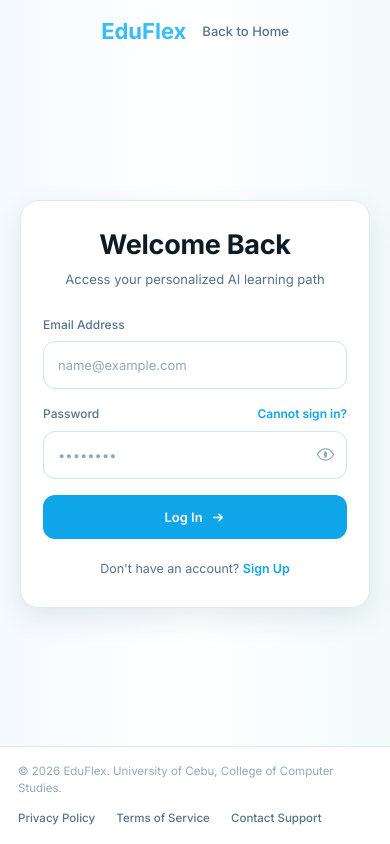
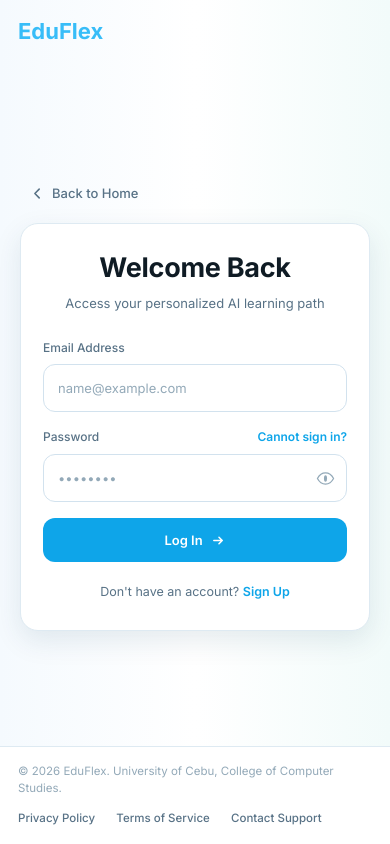
Before and after one commit to PatrickDave/EduFlex-Project, a PHP site: page /login.php in a window 390 px wide. Run offline with PHP 8.4, Linux system fonts and the light colour scheme; some libraries are stand-ins or nearby versions.

Commit message:
Move Back to Home above the login card, and fix the nav it collided with
On the login page the logo and "Back to Home" rendered touching, in the middle
of the page. The placement was the symptom; the nav was the cause.

.ef-topnav carries "max-width: 1440px; margin: 0 auto". That is right on the
landing page, where its parent is a plain block. On the auth pages the parent is
.ef-auth-page, a FLEX COLUMN, and an auto margin in flexbox absorbs free space
rather than centring a stretched item, so the nav shrink-wrapped to its own
contents: 283px inside a 1280px window. justify-content: space-between then had
nothing left to distribute and the two items sat side by side.

Measured, login.php at 1280px:

    before   nav 283px wide, starting at x=498, logo at x=546
    after    nav 1280px wide, starting at x=0,  logo at x=48

register.php had the same defect (372px). One scoped rule fixes both:

    .ef-auth-page > .ef-topnav { width: 100%; }

Scoped deliberately. A bare ".ef-topnav { width: 100% }" would also touch
index.php, privacy.php and terms.php, which sit inside .ef-public, a plain
block, and are already correct at the full width.

The link itself now sits above the card in a wrapper sharing the card's 420px
max-width, so the two left edges agree at every size: 430/430 at desktop,
110/110 at 640px, 20/20 on a phone. It reads as a way out of the form rather
than as navigation for the whole site, which is where Patrick asked for it.

Inline SVG chevron with stroke="currentColor" per rule 15, aria-hidden so the
link carries the name, and the hover nudge is dropped under reduced motion.

Ten new checks in tests/auth_test.php, including that the CSS fix stays scoped
and that the wrapper and the card keep the same max-width. If one changes and
the other does not, the link stops lining up and the whole point of the move is
lost.

Re-measured all six public pages at 1280px and 390px: nav full width, logo at
the left edge, no overflow, no PHP errors. index.php still scrolls sideways at
390px from the Methodology card's unwrappable formula and Bloom table, the same
513px measured on 21 September; pre-existing and still unfixed.

1182 PHP checks across seventeen suites, 169 browser checks across five, all
passing.

Co-Authored-By: Claude Opus 5 <noreply@anthropic.com>

```diff
--- a/assets/css/eduflex.css
+++ b/assets/css/eduflex.css
@@ -1899,7 +1899,57 @@ p { margin: 0; }
   background: linear-gradient(90deg, #F5FAFE 0%, #FFFFFF 50%, #F2FBFA 100%);
   display: flex; flex-direction: column;
 }
+/* .ef-topnav carries "max-width: 1440px; margin: 0 auto", which is right on the
+   landing page because its parent is a plain block. On the auth pages the
+   parent is .ef-auth-page, a FLEX COLUMN, and an auto margin in flexbox absorbs
+   the free space rather than centring a stretched item: the nav shrink-wraps to
+   its contents instead of spanning the page.
+
+   On 25 October 2026 that put the logo and "Back to Home" touching in the
+   middle of the login page, because justify-content: space-between had no free
+   space left to distribute. A definite width restores the stretch and leaves
+   the max-width and centring doing what they were written to do. */
+.ef-auth-page > .ef-topnav { width: 100%; }
+
 .ef-auth-body { flex: 1 1 auto; display: grid; place-items: center; padding: 40px 20px; }
+
+/* Holds the back link and the card in one column so the link lines up with the
+   card's left edge rather than floating off on its own. Same max-width as the
+   card, so the two edges agree at every screen size. */
+.ef-auth-stack { width: 100%; max-width: 420px; }
+
+.ef-auth-back {
+  display: inline-flex;
+  align-items: center;
+  gap: 7px;
+  margin-bottom: 14px;
+  padding: 6px 12px 6px 10px;
+  border-radius: var(--ef-r-pill);
+  font-size: 13px;
+  font-weight: 500;
+  color: var(--ef-text-2);
+  text-decoration: none;
+  transition: color .2s ease, background .2s ease;
+}
+.ef-auth-back:hover,
+.ef-auth-back:focus-visible {
+  color: var(--ef-primary);
+  background: var(--ef-surface-subtle);
+}
+.ef-auth-back:focus-visible {
+  outline: 2px solid var(--ef-primary-bright);
+  outline-offset: 1px;
+}
+/* The arrow leads the eye back the way it points, the mirror of the play
+   triangle nudging forward on the landing page. */
+.ef-auth-back svg { transition: transform .25s cubic-bezier(.34, 1.56, .64, 1); }
+.ef-auth-back:hover svg { transform: translateX(-3px); }
+
+@media (prefers-reduced-motion: reduce) {
+  .ef-auth-back,
+  .ef-auth-back svg { transition: none !important; }
+  .ef-auth-back:hover svg { transform: none; }
+}
 .ef-auth-card {
   width: 100%; max-width: 420px;
   background: var(--ef-surface);
--- a/login.php
+++ b/login.php
@@ -66,11 +66,26 @@ $justDeleted = isset($_GET['deleted']);
 
   <nav class="ef-topnav">
     <a href="index.php" class="ef-logo">EduFlex</a>
-    <a href="index.php" class="ef-second" style="font-size:13px;font-weight:500;">Back to Home</a>
   </nav>
 
   <main class="ef-auth-body">
-    <div class="ef-auth-card">
+    <?php /* "Back to Home" sits above the card and lines up with its left edge,
+             rather than in the nav beside the logo. Two reasons: it reads as a
+             way out of this form rather than as navigation for the whole site,
+             and in the nav it collided with the logo, because .ef-topnav
+             shrink-wraps inside the flex column .ef-auth-page. The collision is
+             fixed in the stylesheet either way. */ ?>
+    <div class="ef-auth-stack">
+
+      <a href="index.php" class="ef-auth-back">
+        <svg width="15" height="15" viewBox="0 0 16 16" fill="none" aria-hidden="true">
+          <path d="M9.8 3.4 5.2 8l4.6 4.6" stroke="currentColor"
+                stroke-width="1.7" stroke-linecap="round" stroke-linejoin="round"/>
+        </svg>
+        Back to Home
+      </a>
+
+      <div class="ef-auth-card">
 
       <h2>Welcome Back</h2>
       <p class="ef-auth-sub">Access your personalized AI learning path</p>
@@ -139,7 +154,9 @@ $justDeleted = isset($_GET['deleted']);
       <p class="ef-auth-foot">
         Don't have an account? <a href="register.php">Sign Up</a>
       </p>
-    </div>
+      </div><!-- /.ef-auth-card -->
+
+    </div><!-- /.ef-auth-stack -->
   </main>
 
 <?php include __DIR__ . '/partials/public_footer.php'; ?>
```
Also changed, not shown: CLAUDE.md (+2 -2 lines), tests/auth_test.php (+80 -0 lines).
